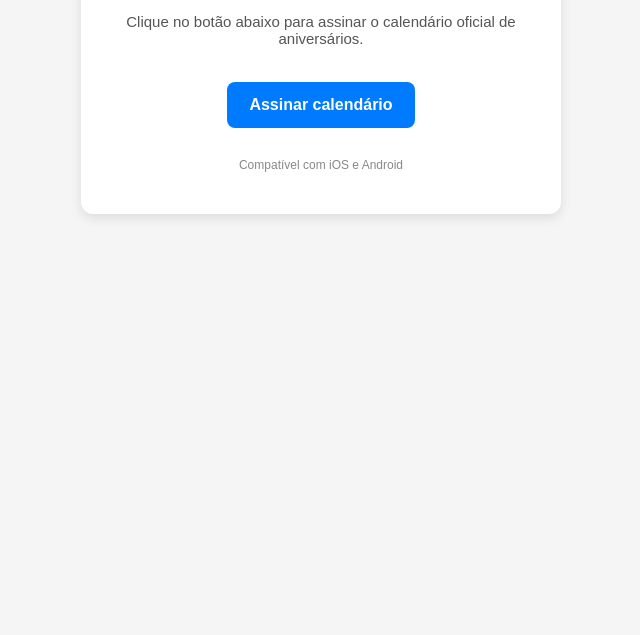
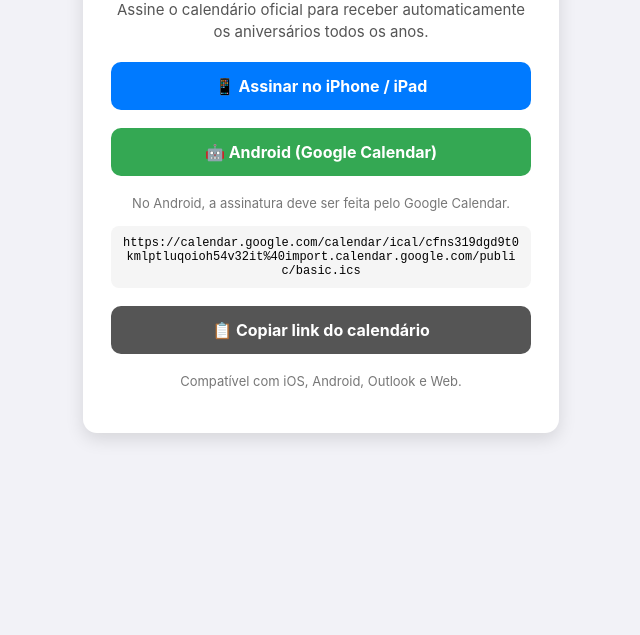
Before and after one commit to escitumbiara-wq/Aniversariantes, a plain HTML site: page docs/index.html in a window 1280 px wide. Shown: the part 165-800 px from the top of the page, without its empty margins (319-959 px from the left). Drawn offline with Linux system fonts and the light colour scheme.

Commit message:
Atualizar o index.html

```diff
--- a/docs/index.html
+++ b/docs/index.html
@@ -4,50 +4,114 @@
   <meta charset="UTF-8">
   <title>Calendário de Aniversariantes</title>
   <meta name="viewport" content="width=device-width, initial-scale=1.0">
+
+  <style>
+    body {
+      font-family: -apple-system, BlinkMacSystemFont, "Segoe UI", Roboto, Arial, sans-serif;
+      background: #f2f2f7;
+      margin: 0;
+      padding: 0;
+    }
+
+    .card {
+      max-width: 420px;
+      margin: 80px auto;
+      background: #ffffff;
+      padding: 28px;
+      border-radius: 14px;
+      text-align: center;
+      box-shadow: 0 6px 18px rgba(0,0,0,0.12);
+    }
+
+    h1 {
+      font-size: 22px;
+      margin-bottom: 10px;
+    }
+
+    p {
+      font-size: 15px;
+      color: #555;
+      line-height: 1.5;
+    }
+
+    .btn {
+      display: block;
+      margin-top: 18px;
+      padding: 14px;
+      border-radius: 10px;
+      font-size: 16px;
+      font-weight: bold;
+      text-decoration: none;
+      color: white;
+    }
+
+    .ios {
+      background: #007AFF;
+    }
+
+    .android {
+      background: #34A853;
+    }
+
+    .copy {
+      background: #555;
+    }
+
+    .small {
+      font-size: 13px;
+      color: #777;
+      margin-top: 18px;
+    }
+
+    code {
+      display: block;
+      background: #f5f5f5;
+      padding: 10px;
+      border-radius: 8px;
+      font-size: 12px;
+      word-break: break-all;
+      margin-top: 10px;
+    }
+  </style>
 </head>
 
-<body style="
-  font-family: Arial, Helvetica, sans-serif;
-  background: #f5f5f5;
-  margin: 0;
-  padding: 0;
-">
+<body>
 
-  <div style="
-    max-width: 420px;
-    margin: 80px auto;
-    background: white;
-    padding: 30px;
-    border-radius: 12px;
-    text-align: center;
-    box-shadow: 0 4px 12px rgba(0,0,0,0.1);
-  ">
+  <div class="card">
+    <h1>🎂 Calendário de Aniversariantes</h1>
 
-    <h2>🎂 Calendário de Aniversariantes</h2>
-
-    <p style="font-size: 15px; color: #555;">
-      Clique no botão abaixo para assinar o calendário oficial de aniversários.
+    <p>
+      Assine o calendário oficial para receber automaticamente os aniversários todos os anos.
     </p>
 
-    <a href="https://raw.githubusercontent.com/escitumbiara-wq/Aniversariantes/main/Aniversariantes.ics"
-       style="
-         display: inline-block;
-         margin-top: 20px;
-         padding: 14px 22px;
-         background: #007AFF;
-         color: white;
-         text-decoration: none;
-         border-radius: 8px;
-         font-size: 16px;
-         font-weight: bold;
-       ">
-       Assinar calendário
+    <!-- iOS -->
+    <a class="btn ios"
+       href="https://calendar.google.com/calendar/ical/cfns319dgd9t0kmlptluqoioh54v32it%40import.calendar.google.com/public/basic.ics">
+      📱 Assinar no iPhone / iPad
     </a>
 
-    <p style="margin-top: 30px; font-size: 12px; color: #888;">
-      Compatível com iOS e Android
+    <!-- Android -->
+    <a class="btn android"
+       href="https://calendar.google.com">
+      🤖 Android (Google Calendar)
+    </a>
+
+    <p class="small">
+      No Android, a assinatura deve ser feita pelo Google Calendar.
     </p>
 
+    <code id="calLink">
+https://calendar.google.com/calendar/ical/cfns319dgd9t0kmlptluqoioh54v32it%40import.calendar.google.com/public/basic.ics
+    </code>
+
+    <a class="btn copy" href="#"
+       onclick="navigator.clipboard.writeText(document.getElementById('calLink').innerText); alert('Link copiado!'); return false;">
+      📋 Copiar link do calendário
+    </a>
+
+    <p class="small">
+      Compatível com iOS, Android, Outlook e Web.
+    </p>
   </div>
 
 </body>
```
